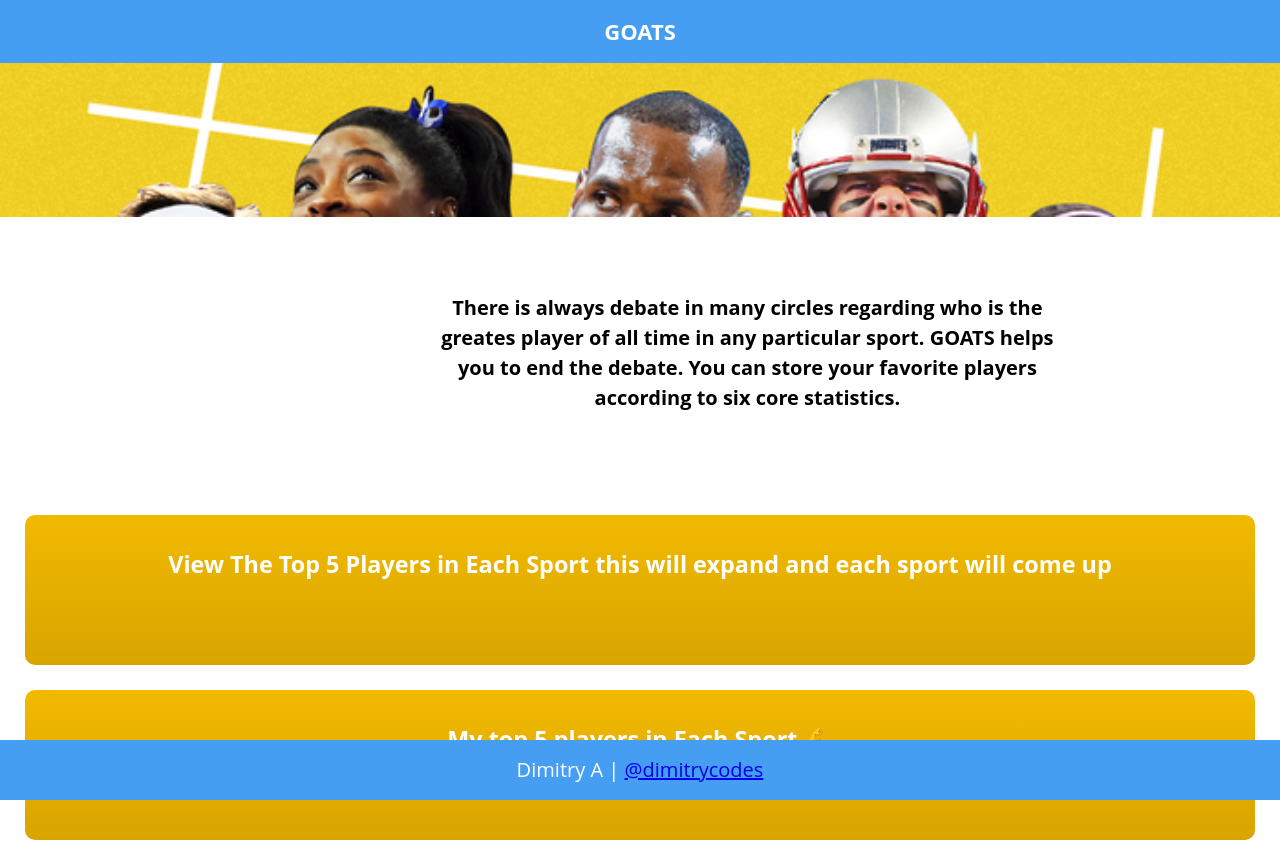
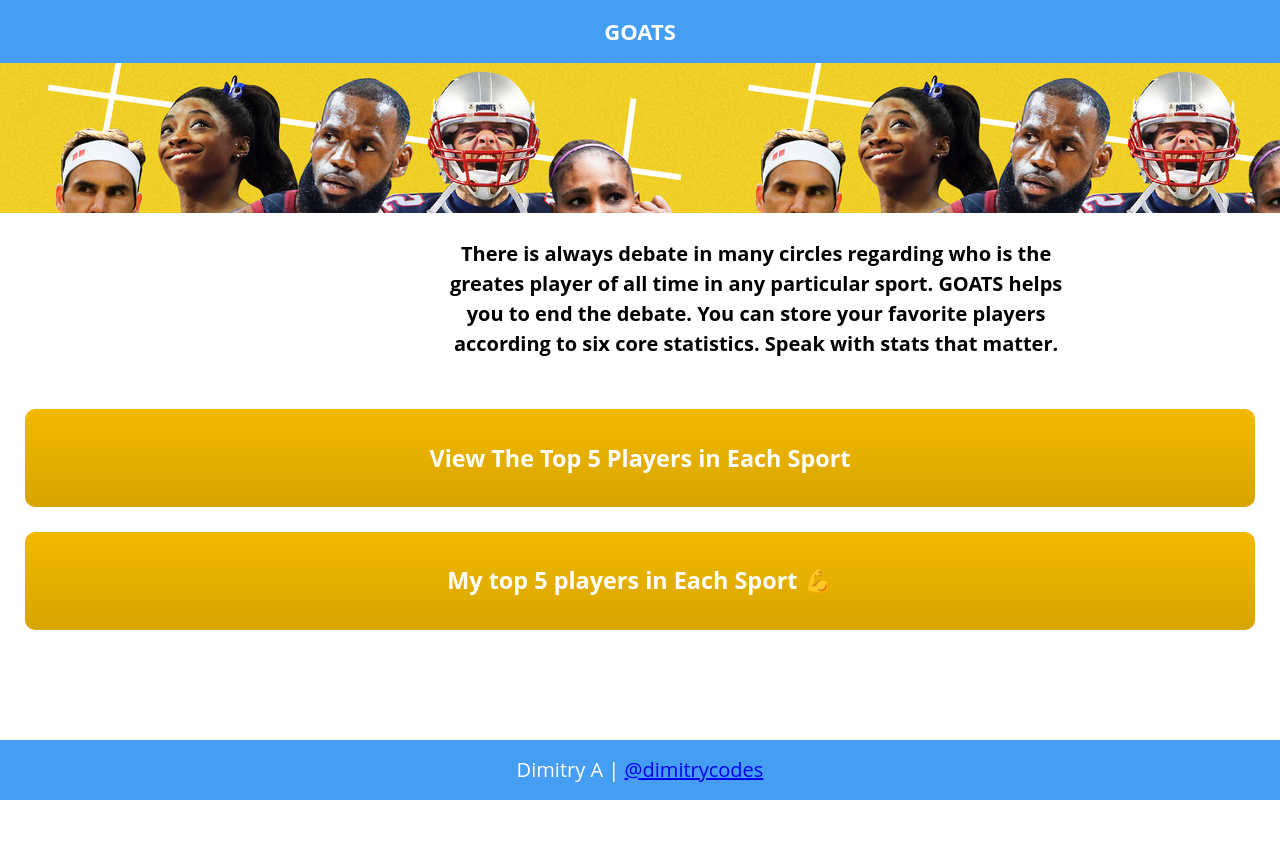
Before and after one commit to dimitrycodes/goats-client, a React (Create React App) app: page / in a window 1280 px wide. After the commit the page ends 800 px from the top, so only its background shows below. Built offline with nearby package versions, Linux system fonts and the light colour scheme; no server answers; the HTML template or start-up script is replaced by a standard one.

Commit message:
UI changes

```diff
--- a/src/Views/GreatestPlayers.css
+++ b/src/Views/GreatestPlayers.css
@@ -54,6 +54,17 @@
     font-weight: 300;
 }
 
+
+@media all and (min-width: 800px) {
+  .head-p-title {
+    margin-top: 0px;
+    font-size: 17px;
+    display:inline-flex;
+    margin: 0;
+
+}
+}
+
 .game-head {
     text-align: left;
     padding-left: 10px;
--- a/src/Views/GreatestPlayers.js
+++ b/src/Views/GreatestPlayers.js
@@ -51,6 +51,10 @@
         <header role="banner">
           <h1 className="head-title">Greatest Players</h1>
           <h2 className="head-sub-title">Yes, of all time.</h2>
+          <div className="head-p-title">
+            <p>See our Lists below. Make yours NOW.</p>
+          </div>
+
         </header>
         </section>
         <section className="player">
--- a/src/Views/Home.css
+++ b/src/Views/Home.css
@@ -30,8 +30,8 @@
   } */
 
 
-  section {
-    min-height: 150px;
+    section {
+    min-height: 0px;
     padding: 6% 0;
     /* background-color: #bbb; */
   }
@@ -50,14 +50,37 @@
     padding: 0%;
   }
 
+  .main-bg{
+    background-image: url('../athelete.png');
+    -webkit-background-size: cover;
+  -moz-background-size: cover;
+  -o-background-size: cover;
+  background-size: cover;
+  min-height: 150px;
+  }
+
+  .main-header{
+    background-color: black !important;
+
+  }
+
   @media all and (min-width: 800px) {
     .s-style {
     text-decoration: solid;
     color: black;
-    min-Height: 100px;
+    min-Height: 0px;
     align-content: center;
     padding: 0%;
     margin-left: 33%;
+  }
+  .intro {
+    padding: 2%;
+  }
+  .main-bg {
+    background-size: auto;
+  }
+  section {
+    padding: 2% 0;
   }
 }
 
@@ -79,16 +102,3 @@
     /* margin: auto; */
     background-image: linear-gradient(to bottom, #f2b900, #ebb400, #e5af00, #deaa00, #d8a500);
   }
-
-  .main-header{
-    background-color: black !important;
-
-  }
-
-  .main-bg{
-    background-image: url('../athelete.png');
-    -webkit-background-size: cover;
-  -moz-background-size: cover;
-  -o-background-size: cover;
-  background-size: cover;
-  }
--- a/src/Views/Home.js
+++ b/src/Views/Home.js
@@ -11,11 +11,12 @@
           </header> */}
           </section>
           <section className="intro">
-            <p className="s-style">There is always debate in many circles regarding who is the greates player of all time in any particular sport. GOATS helps you to end the debate. You can store your favorite players according to six core statistics.</p>
+            <p className="s-style">There is always debate in many circles regarding who is the greates player of all time in any particular sport. GOATS helps you to end the debate. You can store your favorite players according to six core statistics. Speak with stats that matter.</p>
           </section>
           <section className="container-box">
-            <h3><a href='/players' className="no-link">View The Top 5 Players in Each Sport
-            this will expand and each sport will come up</a></h3>
+            <h3>
+              <a href='/players' className="no-link">View The Top 5 Players in Each Sport</a>
+            </h3>
           </section>
           <section className="container-box">
             <h3><a href='/myplayers' className="no-link"> My top 5 players in Each Sport 💪</a></h3>
```
Also changed, not shown: 2 other files (tests, documents, lock files or other folders).
